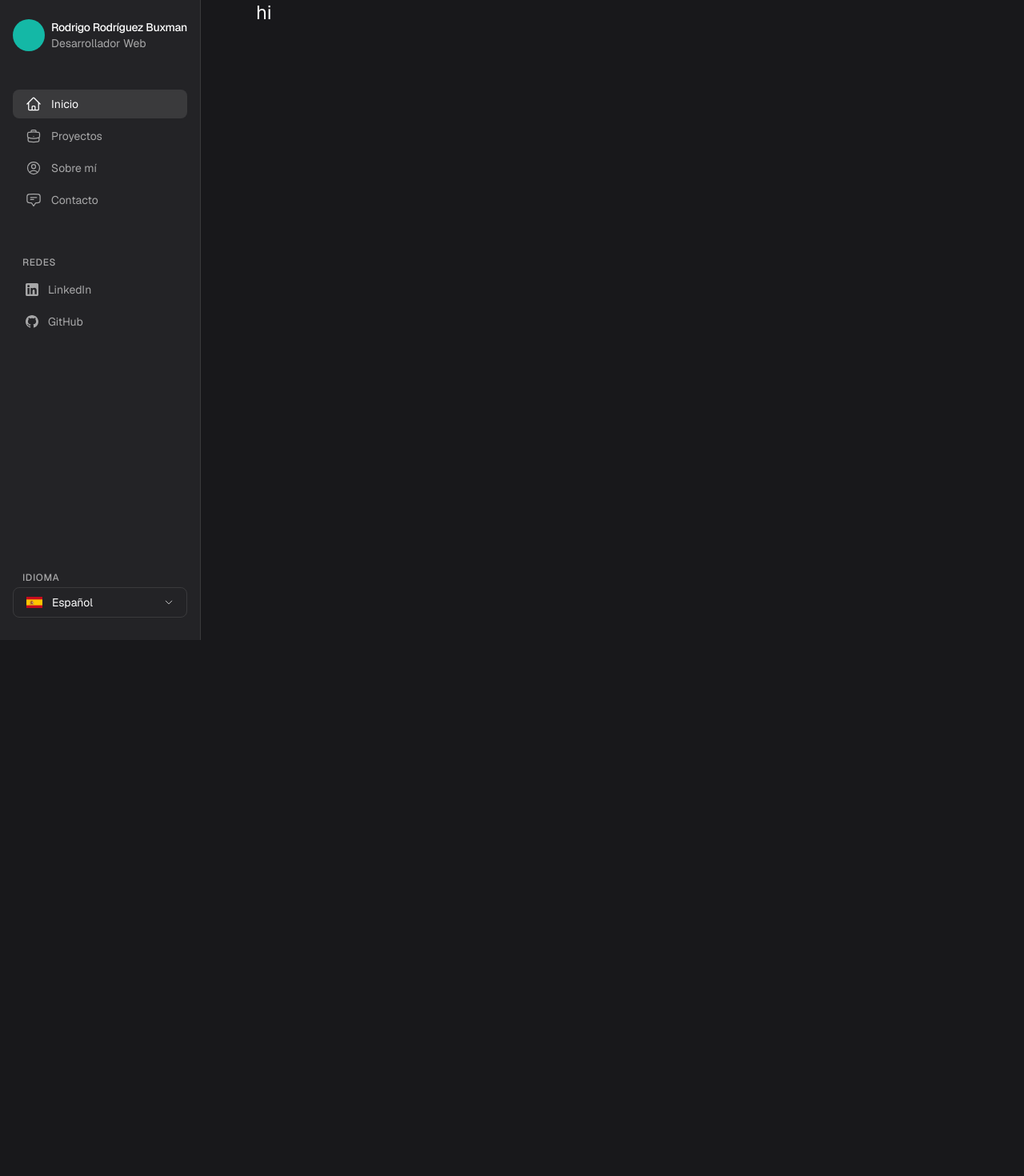
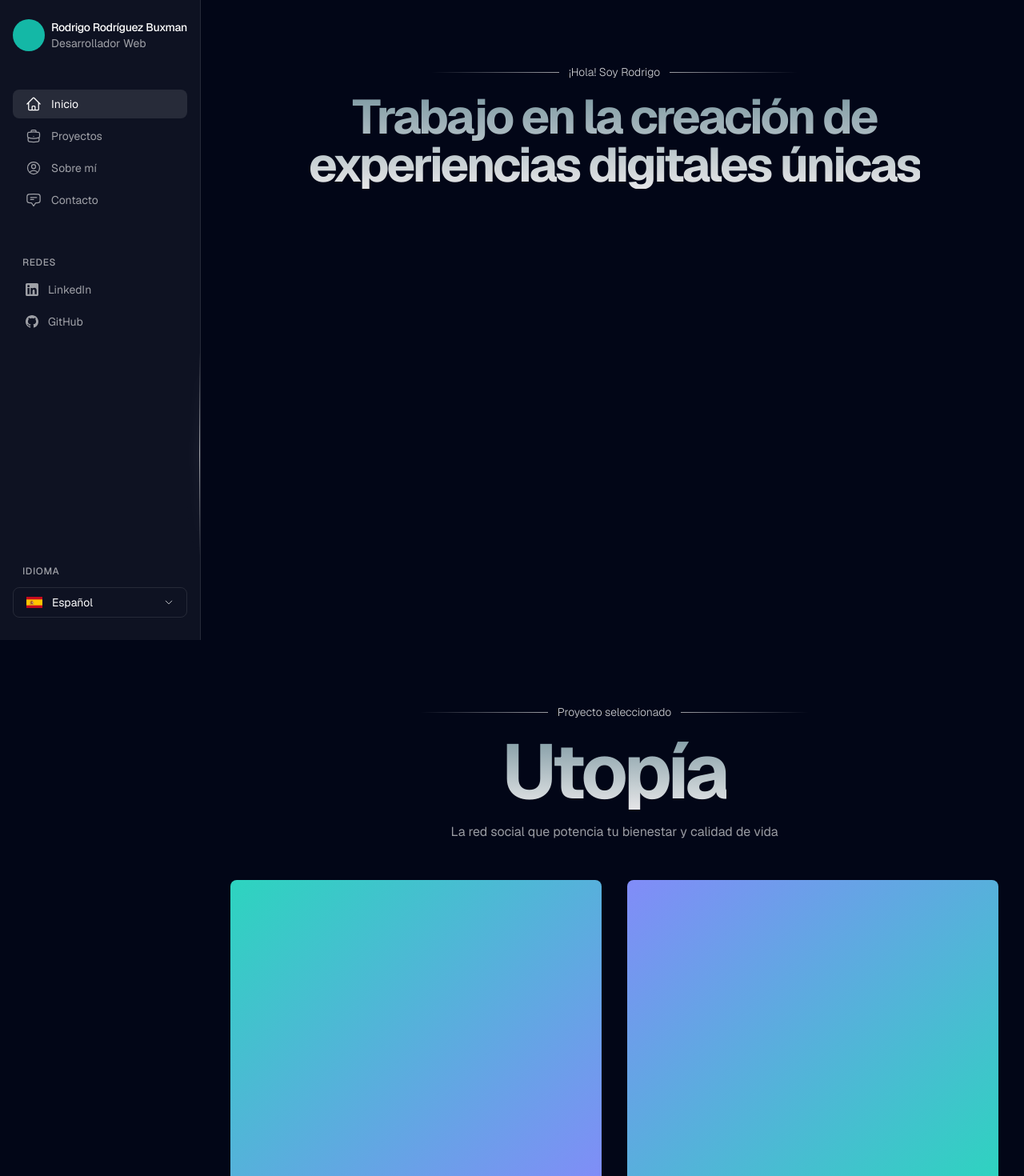
Before and after one commit to RdrBux/rdrbux-2024, a Next.js app: page / in a window 1280 px wide. Shown: the top 1470 px of the page at 80% size. Before the commit the page ends 800 px from the top, so only its background shows below. Built offline with nearby package versions, Linux system fonts and the light colour scheme.

Commit message:
Add featured project section and start hero on home

```diff
--- a/app/layout.tsx
+++ b/app/layout.tsx
@@ -15,9 +15,9 @@ export default function RootLayout({
 }>) {
   return (
     <html className="2xl:text-xl" lang="en">
-      <body className={`${GeistSans.className} bg-zinc-900 text-white`}>
+      <body className={`${GeistSans.className} bg-slate-950 text-white`}>
         <Sidebar />
-        <div className="ml-80">{children}</div>
+        <div className="ml-64"><div className="max-w-[1440px] mx-auto">{children}</div></div>
       </body>
     </html>
   );
--- a/app/page.tsx
+++ b/app/page.tsx
@@ -1,7 +1,11 @@
+import FeaturedProjects from "./ui/home/featured-projects";
+import Hero from "./ui/home/hero";
+
 export default function Home() {
   return (
-    <div>
-      <h1 className="text-2xl">hi</h1>
+    <div className="px-8">
+      <Hero />
+      <FeaturedProjects />
     </div>
   );
 }
--- /dev/null
+++ b/app/ui/home/featured-projects.tsx
@@ -0,0 +1,21 @@
+export default function FeaturedProjects() {
+	return (
+		<section className="my-20 flex flex-col gap-4 items-center">
+			<div className="text-sm flex gap-3 justify-center items-center">
+				<div className="h-[1px] w-40 bg-gradient-to-r from-transparent to-white/60"></div>
+				<div className="whitespace-nowrap text-white/80 font-light">Proyecto seleccionado</div>
+				<div className="h-[1px] w-40 bg-gradient-to-l from-transparent to-white/60"></div>
+			</div>
+			<div className="relative">
+				<h2 className="text-8xl leading-none font-bold tracking-tighter bg-gradient-to-b from-cyan-100/60 to-white/90 bg-clip-text text-transparent">Utopía</h2>
+			</div>
+			<p className="text-white/60">La red social que potencia tu bienestar y calidad de vida</p>
+
+			<div className="grid grid-cols-2 gap-8 w-full mt-8">
+				<div className="w-full h-96 rounded-lg bg-gradient-to-br from-teal-400 to-indigo-400"></div>
+				<div className="w-full h-96 rounded-lg bg-gradient-to-tl from-teal-400 to-indigo-400"></div>
+
+			</div>
+		</section>
+	)
+}
--- /dev/null
+++ b/app/ui/home/hero.tsx
@@ -0,0 +1,14 @@
+export default function Hero() {
+	return (
+		<section className="py-20 flex flex-col items-center gap-4 min-h-screen">
+			<div className="text-sm flex gap-3 justify-center items-center">
+				<div className="h-[1px] w-40 bg-gradient-to-r from-transparent to-white/60"></div>
+				<div className="whitespace-nowrap text-white/80 font-light">¡Hola! Soy Rodrigo</div>
+				<div className="h-[1px] w-40 bg-gradient-to-l from-transparent to-white/60"></div>
+			</div>
+			<div className="relative">
+				<h2 className="text-6xl leading-none text-center font-bold tracking-tighter bg-gradient-to-b from-cyan-100/60 to-white/90 bg-clip-text text-transparent">Trabajo en la creación de <br />experiencias digitales únicas</h2>
+			</div>
+		</section>
+	)
+}
--- a/app/ui/lang-selector.tsx
+++ b/app/ui/lang-selector.tsx
@@ -22,7 +22,7 @@ export default function LangSelector() {
 
 
 	return (
-		<div ref={menu} className="relative">
+		<div ref={menu} className="relative pt-1">
 			<button onClick={() => setShowMenu(prev => !prev)} className={`${showMenu ? 'outline outline-2 outline-white/20' : ''} flex my-1 items-center gap-3 rounded-lg border text-sm border-white/10 px-4 py-2 w-full`}>
 				<img className="w-5" src="español.png" alt="Bandera de España" />
 				Español
@@ -31,17 +31,17 @@ export default function LangSelector() {
 
 			{
 				showMenu && (
-					<div className="rounded-lg p-1 bg-zinc-950 absolute left-0 right-0 -top-[5.5rem] shadow">
+					<div className="rounded-lg p-1 bg-slate-950 absolute left-0 right-0 -top-[5.2rem] shadow">
 						<ul className="flex flex-col gap-1">
 							<li>
-								<button className="text-sm rounded-lg w-full hover:bg-white/10 px-4 py-2 flex items-center gap-3">
+								<button className="text-sm rounded-lg w-full hover:bg-white/10 duration-100 px-4 py-2 flex items-center gap-3">
 									<img className="w-5" src="español.png" alt="Bandera de España" />
 									Español
 									<span className="ml-auto">{Tick}</span>
 								</button>
 							</li>
 							<li>
-								<button className="text-sm rounded-lg w-full hover:bg-white/10 px-4 py-2 flex items-center gap-3">
+								<button className="text-sm rounded-lg w-full hover:bg-white/10 duration-100 px-4 py-2 flex items-center gap-3">
 									<img className="w-5" src="english.png" alt="Bandera de Estados Unidos" />
 									Inglés
 									{/* <span className="ml-auto">{Tick}</span> */}
--- a/app/ui/sidebar.tsx
+++ b/app/ui/sidebar.tsx
@@ -5,6 +5,8 @@ import LangSelector from "./lang-selector";
 export default function Sidebar() {
 	return (
 		<div className="fixed top-0 left-0 h-screen bg-white/5 border-r border-white/10 overflow-hidden">
+			<div className="h-64 w-[1px] blur absolute bg-gradient-to-b from-transparent via-white/50 to-transparent right-0 -top-10 animate-move-vertical"></div>
+			<div className="h-64 w-[1px] absolute bg-gradient-to-b from-transparent via-white/60 to-transparent right-0 -top-10 animate-move-vertical"></div>
 			<aside className="flex flex-col gap-12 px-4 py-6 h-full">
 				<Link href="/" className="grid grid-cols-[auto_1fr] items-center gap-2">
 					<div className="h-10 aspect-square bg-teal-500 rounded-full"></div>
```
